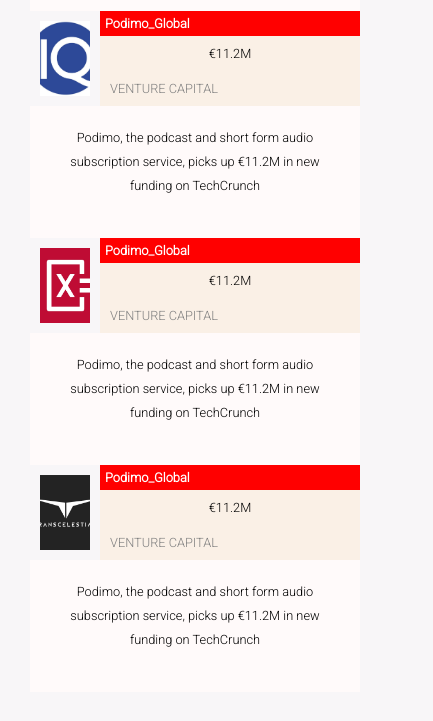
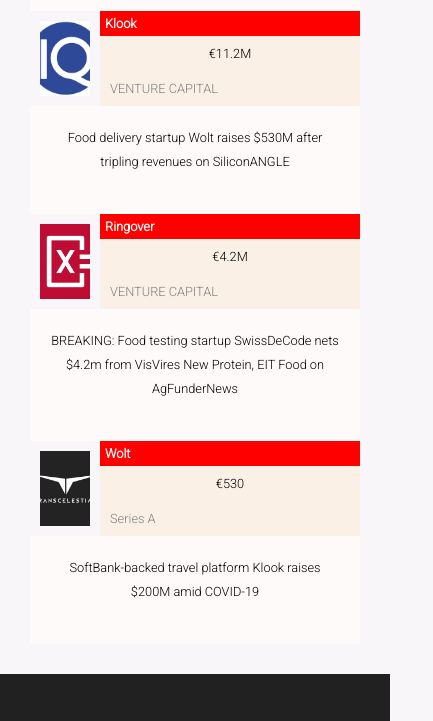
Before and after one commit to MarkoNS1990/the_next_web, a website: page index.html in a window 390 px wide. Shown: the part 3590-4311 px from the top of the page, 433 px wide, since content can reach past the window. Drawn offline with Linux system fonts and the light colour scheme; a web font is replaced by a local one.

```diff
--- a/index.html
+++ b/index.html
@@ -181,7 +181,7 @@
               <img src="assets/h2.webp" alt="" class='img-h'>
             </div>
             <div class="item-h-right">
-              <h4 class='h4-red'>Podimo_Global</h4>
+              <h4 class='h4-red'>Klook</h4>
               <div class="p-linen">
                 <p>€11.2M</p>
                 <span class='span-normal'>VENTURE CAPITAL</span>
@@ -189,7 +189,7 @@
             </div>
         </div>
         <div class="item-text">
-          <p>Podimo, the podcast and short form audio subscription service, picks up €11.2M in new funding on TechCrunch</p>
+          <p>Food delivery startup Wolt raises $530M after tripling revenues on SiliconANGLE</p>
         </div>
 
         </div>
@@ -199,15 +199,15 @@
               <img src="assets/h3.webp" alt="" class='img-h'>
             </div>
             <div class="item-h-right">
-              <h4 class='h4-red'>Podimo_Global</h4>
+              <h4 class='h4-red'>Ringover</h4>
               <div class="p-linen">
-                <p>€11.2M</p>
+                <p>€4.2M</p>
                 <span class='span-normal'>VENTURE CAPITAL</span>
               </div>
             </div>
         </div>
         <div class="item-text">
-          <p>Podimo, the podcast and short form audio subscription service, picks up €11.2M in new funding on TechCrunch</p>
+          <p>BREAKING: Food testing startup SwissDeCode nets $4.2m from VisVires New Protein, EIT Food on AgFunderNews</p>
         </div>
 
         </div>
@@ -218,15 +218,15 @@
             </div>
             <div class="item-h-right">
 
-              <h4 class="h4-red">Podimo_Global</h4>
+              <h4 class="h4-red">Wolt</h4>
               <div class="p-linen">
-                <p>€11.2M</p>
-                <span class='span-normal'>VENTURE CAPITAL</span>
+                <p>€530</p>
+                <span class='span-normal'>Series A</span>
               </div>
             </div>
         </div>
         <div class="item-text">
-          <p>Podimo, the podcast and short form audio subscription service, picks up €11.2M in new funding on TechCrunch</p>
+          <p>SoftBank-backed travel platform Klook raises $200M amid COVID-19</p>
         </div>
 
         </div>
@@ -234,6 +234,8 @@
     </div>
 
   </section>
+
+
 
   <!-- FOOTER -->
   <footer>
--- a/style.css
+++ b/style.css
@@ -407,4 +407,7 @@
     flex-direction: column;
     margin-bottom: 20px;
   }
+  .footer-li {
+    margin-right: 10px;
+  }
 }
```
Also changed, not shown: assets/main1.JPG (added), assets/main2.png (added), assets/main3.JPG (added), assets/main4.JPG (added), assets/main5.JPG (added), assets/main6.JPG (added), assets/main7.JPG (added).
